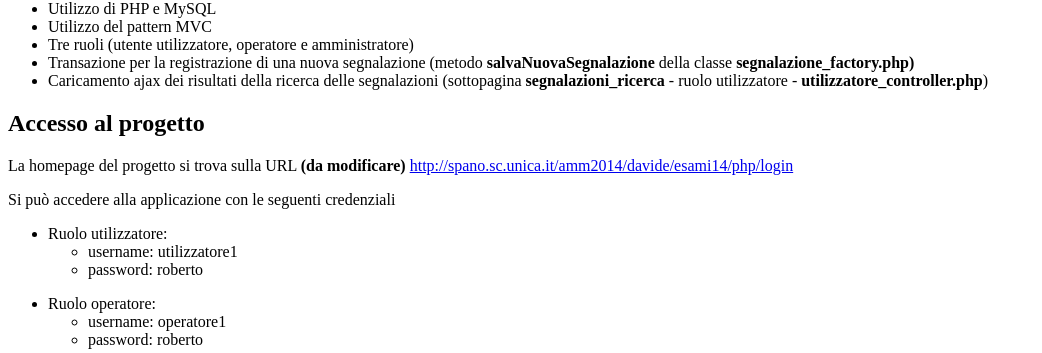
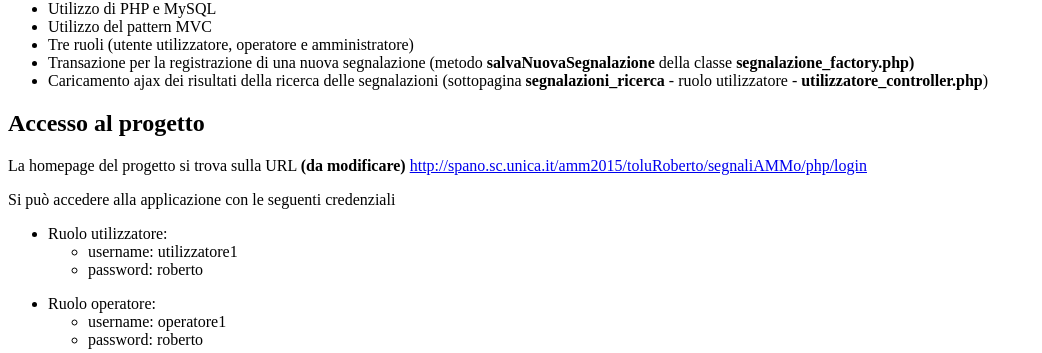
Before and after one commit to Sirboncino/amm2015, a PHP site: page / in a window 1280 px wide. Shown: the part 1998-2351 px from the top of the page, without its empty margins (0-1042 px from the left). Run offline with PHP 8.4, Linux system fonts and the light colour scheme.

Commit message:
commit13

```diff
--- a/index.php
+++ b/index.php
@@ -119,7 +119,7 @@
     <h2>Accesso al progetto</h2>
     <p>
         La homepage del progetto si trova sulla URL <strong>(da modificare)</strong>
-        <a href="php/login">http://spano.sc.unica.it/amm2014/davide/esami14/php/login</a>
+        <a href="php/login">http://spano.sc.unica.it/amm2015/toluRoberto/segnaliAMMo/php/login</a>
     <p>
     <p>Si pu&ograve; accedere alla applicazione con le seguenti credenziali</p>
     <ul>
```
